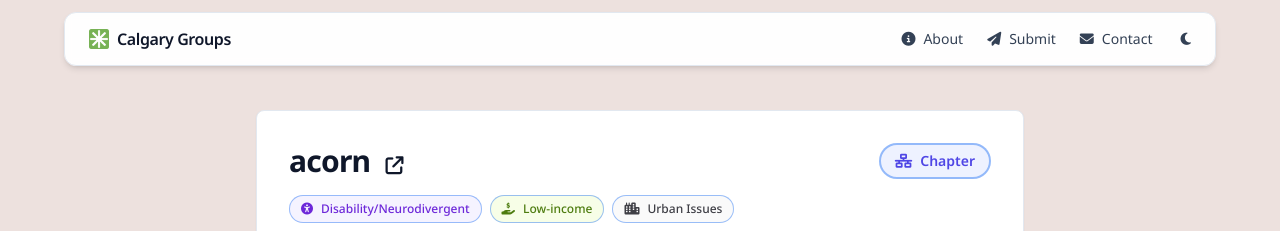
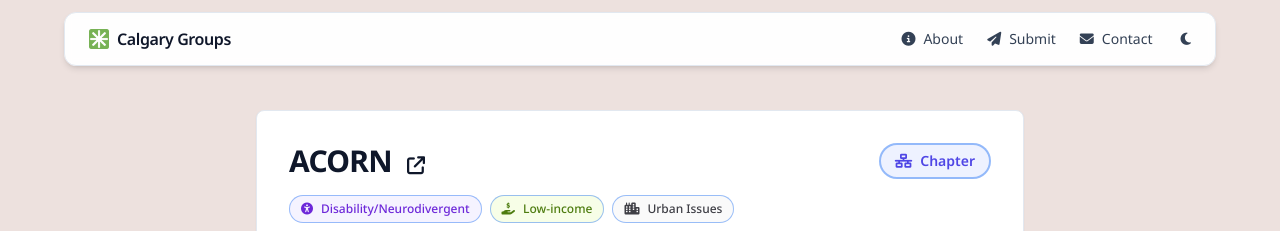
Before and after one commit to Berry-House-YYC/calgarygroups, an Eleventy site: page src/content/organizations/chapter/acorn.md in a window 1280 px wide. Shown: the top 231 px of the page. Built offline with nearby package versions, Linux system fonts and the light colour scheme; Eleventy itself is replaced by a stand-in of ours; files that its build step writes are made by us from their sources.

Commit message:
Update ACORN name capitalization

```diff
--- a/src/content/organizations/chapter/acorn.md
+++ b/src/content/organizations/chapter/acorn.md
@@ -1,6 +1,6 @@
 ---
 layout: layouts/organization.njk
-name: "acorn"
+name: "ACORN"
 type: "Chapter"
 interests: ["disability/neurodivergent", "low-income", "urban-issues"]
 age_range: "all-ages"
```
